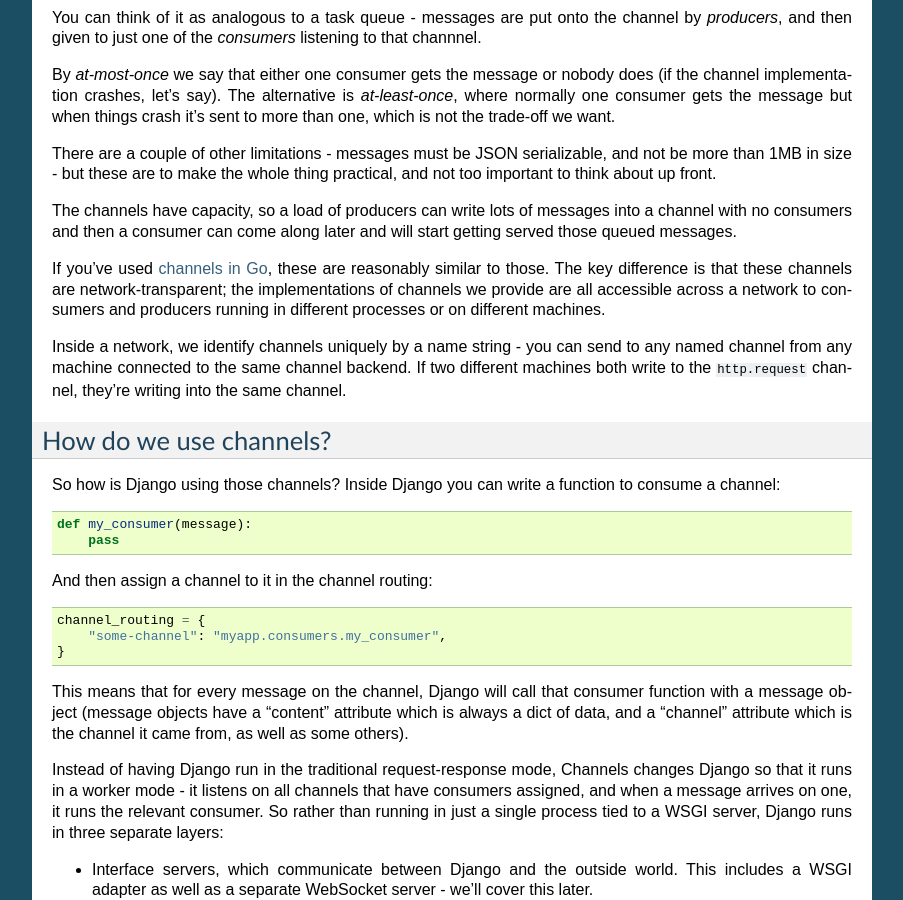
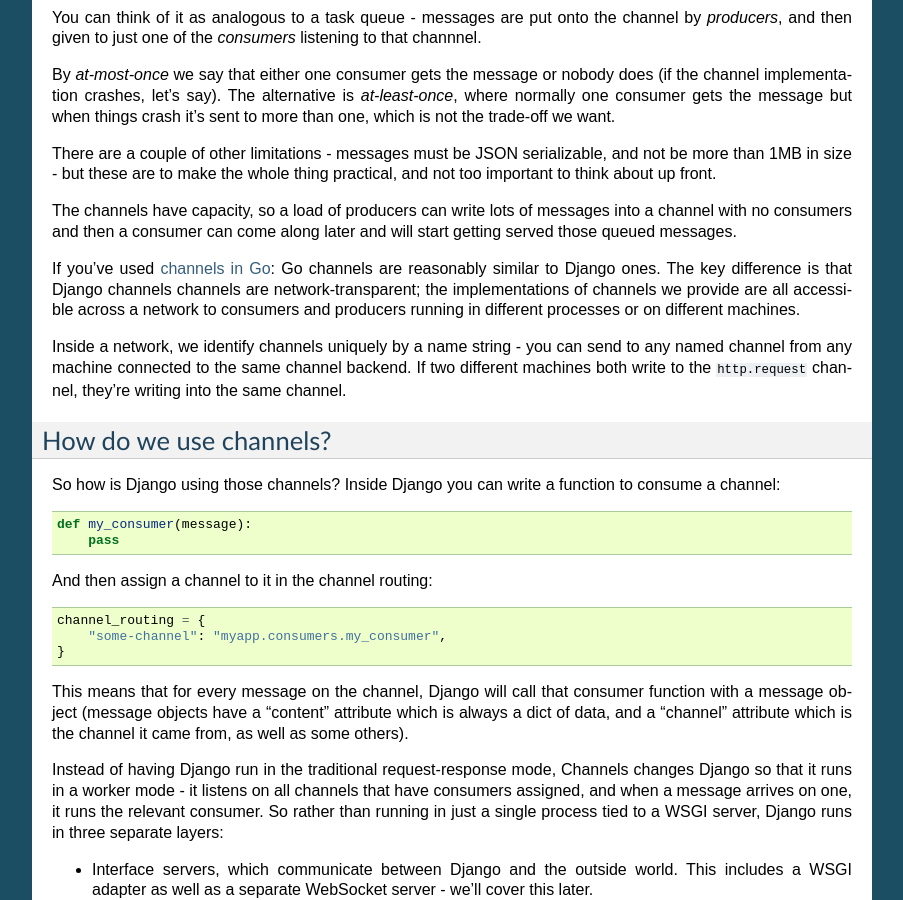
Before and after one commit to phillipchain/DjangoChannels, a Sphinx documentation site: the page built from docs/concepts.rst, in a window 1280 px wide and 900 px high, scrolled down 487 px. Shown: the whole window, without its empty margins (198-1101 px from the left). Built offline with Sphinx 7.4.7, drawn with Linux system fonts in a browser that asks for light colours.

Commit message:
Changed three "these/those" into explicit names
The original version was unclear to me. It sounded like Go channels were the ones that are network-transparent even though we mean to say that Django's are.

So I simply removed these/those and used "Go channels" and "Django channels" explicitly. (But *do* check whether I got it right! :-) )

```diff
--- a/docs/concepts.rst
+++ b/docs/concepts.rst
@@ -46,8 +46,9 @@
 into a channel with no consumers and then a consumer can come along later and
 will start getting served those queued messages.
 
-If you've used `channels in Go <https://gobyexample.com/channels>`_, these are reasonably similar to those. The key
-difference is that these channels are network-transparent; the implementations
+If you've used `channels in Go <https://gobyexample.com/channels>`_: Go channels
+are reasonably similar to Django ones. The key difference is that
+Django channels channels are network-transparent; the implementations
 of channels we provide are all accessible across a network to consumers
 and producers running in different processes or on different machines.
 
```
